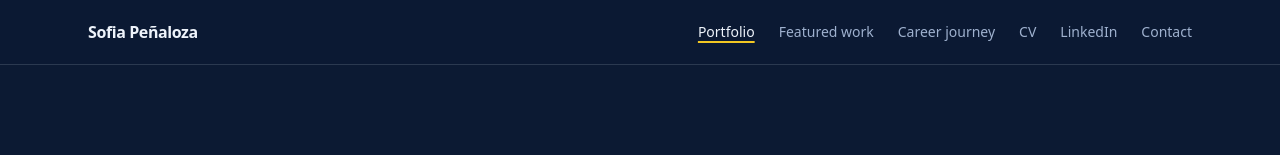
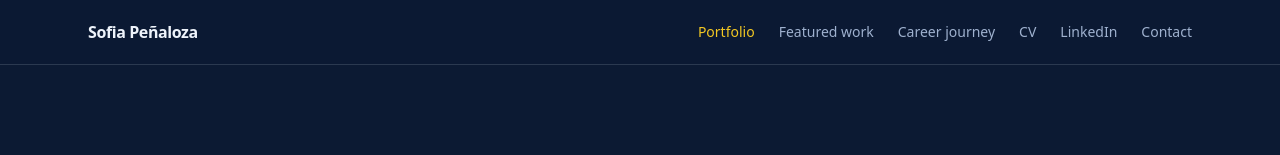
Before and after one commit to sofiapenaloza44-blip/Portfolio, a React (Vite) app: page / in a window 1280 px wide. Shown: the top 155 px of the page. Built offline with nearby package versions, Linux system fonts and the light colour scheme.

Commit message:
Nav: accent underline on hover, accent text color for the selected link
Co-Authored-By: Claude Code <noreply@anthropic.com>
Claude-Session: https://claude.ai/code/session_01NrxV5oN4xH9xFX6xRU6STs

```diff
--- a/src/components/NavBar.tsx
+++ b/src/components/NavBar.tsx
@@ -12,17 +12,16 @@ const links = [
   { label: 'Contact', href: `mailto:${site.email}` },
 ]
 
+const linkStyle =
+  'underline decoration-transparent decoration-2 underline-offset-4 transition-colors hover:decoration-gold'
+
 function NavLink({ link, active, onClick }: { link: (typeof links)[number]; active: boolean; onClick?: () => void }) {
   if (link.to) {
     return (
       <Link
         to={link.to}
         onClick={onClick}
-        className={
-          active
-            ? 'text-ink underline decoration-gold decoration-2 underline-offset-4'
-            : 'transition-colors hover:text-ink'
-        }
+        className={`${linkStyle} ${active ? 'text-gold' : ''}`}
       >
         {link.label}
       </Link>
@@ -34,7 +33,7 @@ function NavLink({ link, active, onClick }: { link: (typeof links)[number]; acti
       target={link.href?.startsWith('http') ? '_blank' : undefined}
       rel="noreferrer"
       onClick={onClick}
-      className="transition-colors hover:text-ink"
+      className={linkStyle}
     >
       {link.label}
     </a>
```
